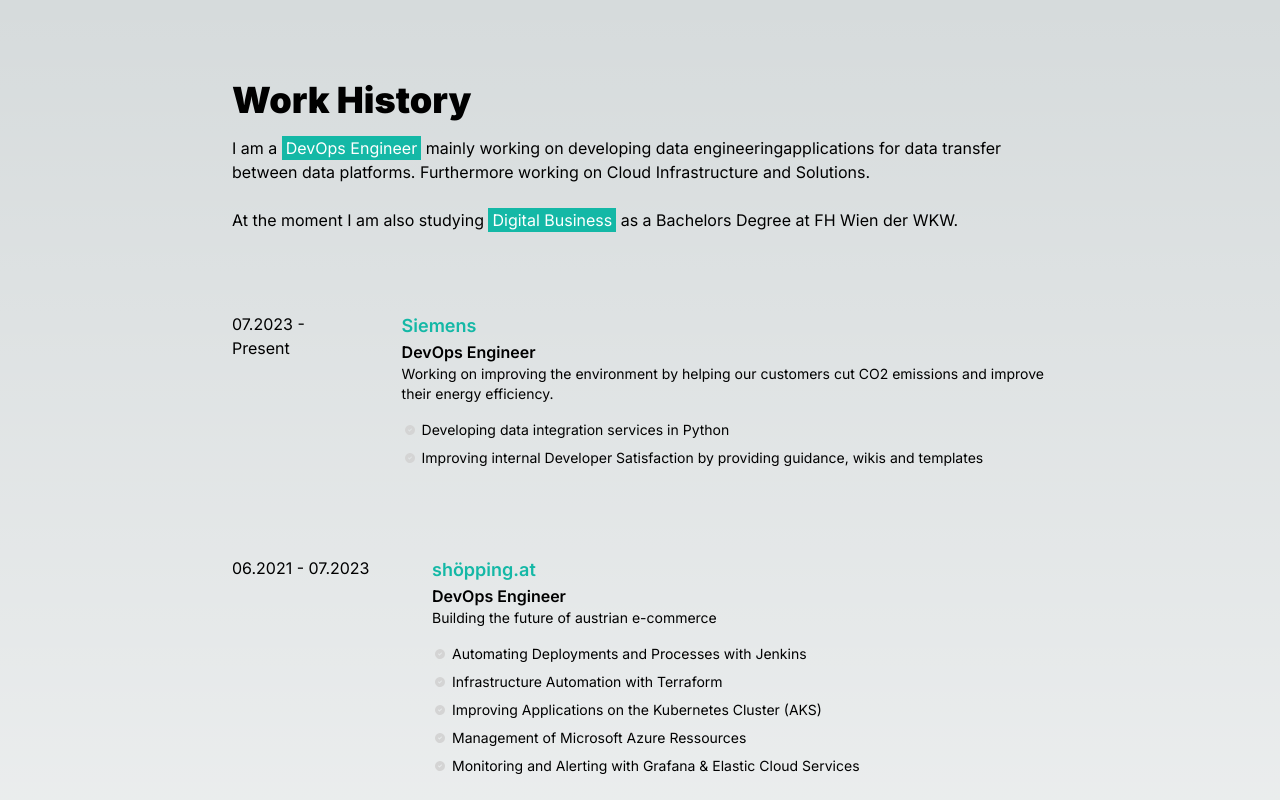
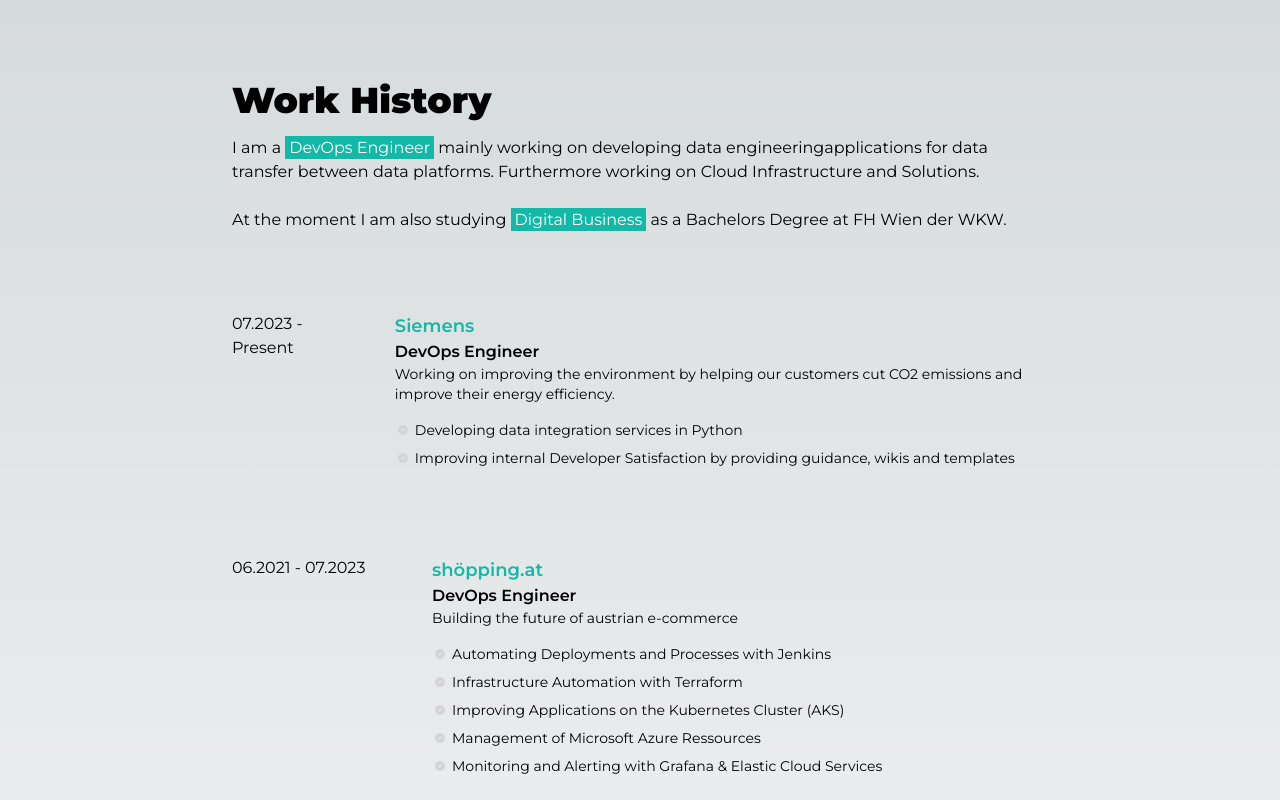
Before and after one commit to lzainzinger/portfolio-react, a Next.js app in the folder lzainzinger/: page /resume in a window 1280 px wide. Shown: the top 800 px of the page. Built offline with nearby package versions, Linux system fonts and the light colour scheme.

Commit message:
added opengraph & fix - projet nav menue

```diff
--- a/lzainzinger/app/layout.tsx
+++ b/lzainzinger/app/layout.tsx
@@ -1,8 +1,9 @@
 import type { Metadata } from "next";
-import { Inter } from "next/font/google";
+import { Inter, Montserrat } from "next/font/google";
 import "./globals.css";
 
 const inter = Inter({ subsets: ["latin"] });
+const montserrat = Montserrat({ subsets: ["latin"] })
 
 export const metadata: Metadata = {
   title: "lzainzinger",
@@ -16,7 +17,7 @@
 }>) {
   return (
     <html lang="en">
-      <body className={inter.className}>{children}</body>
+      <body className={montserrat.className}>{children}</body>
     </html>
   );
 }
--- a/lzainzinger/app/page.tsx
+++ b/lzainzinger/app/page.tsx
@@ -36,7 +36,7 @@
       <Menu setActive={setActive}>
         <Link href="/photography">Photos</Link>
         <MenuItem setActive={setActive} active={active} item="Projects">
-          <div className="  text-sm grid grid-cols-2 gap-10 p-4">
+          <div className="text-sm grid grid-cols-2 gap-10 p-4">
             <ProductItem
               title="All"
               href="/projects"
--- a/lzainzinger/components/ui/navbar-menue.tsx
+++ b/lzainzinger/components/ui/navbar-menue.tsx
@@ -25,7 +25,7 @@
   children?: React.ReactNode;
 }) => {
   return (
-    <div onMouseEnter={() => setActive(item)} className="relative ">
+    <div onMouseEnter={() => setActive(item)} className="relative">
       <motion.p
         transition={{ duration: 0.3 }}
         className="cursor-pointer text-white hover:opacity-[0.9] dark:text-white"
@@ -47,7 +47,7 @@
               >
                 <motion.div
                   layout // layout ensures smooth animation
-                  className="w-max h-full p-4"
+                  className="min-[320px]:w-screen lg:w-max h-full p-4"
                 >
                   {children}
                 </motion.div>
@@ -89,7 +89,7 @@
   src: string;
 }) => {
   return (
-    <Link href={href} className="flex space-x-2">
+    <Link href={href} className="lg:flex space-x-2 ">
       <Image
         src={src}
         width={140}
```
